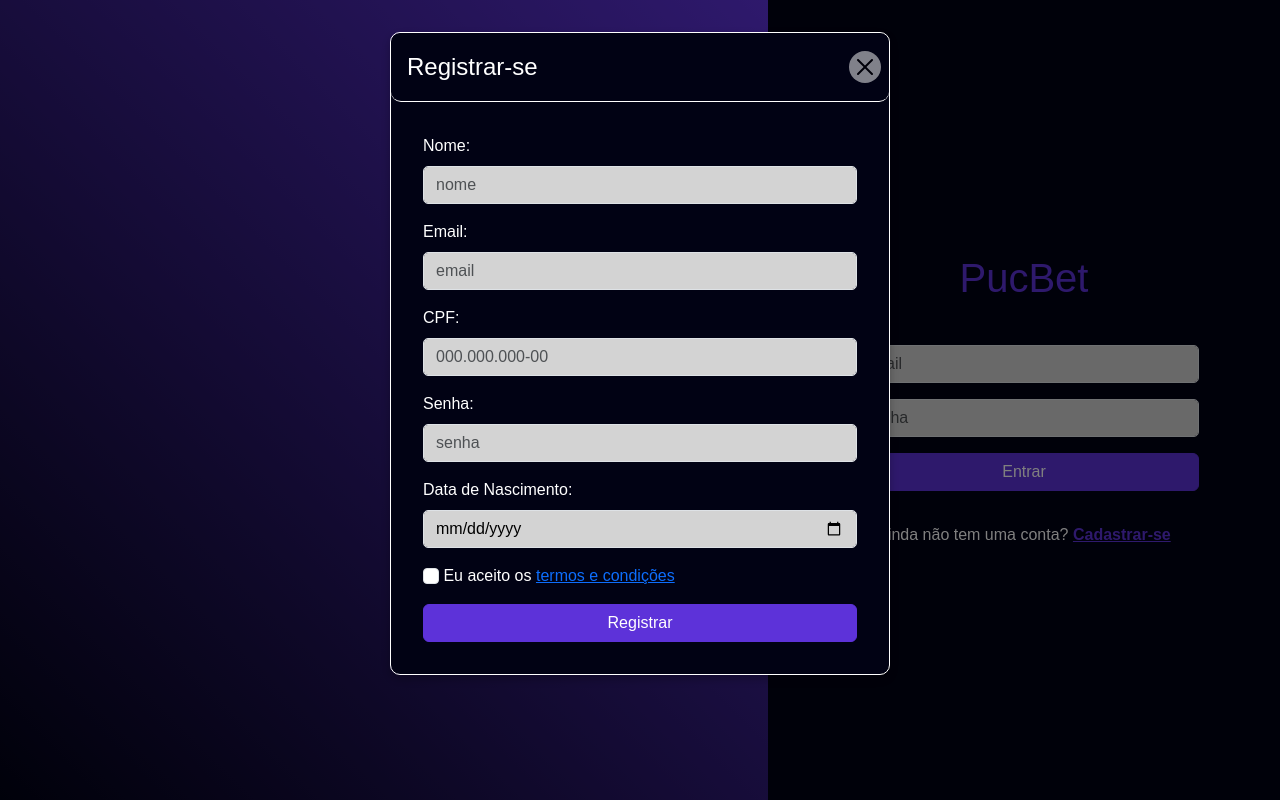
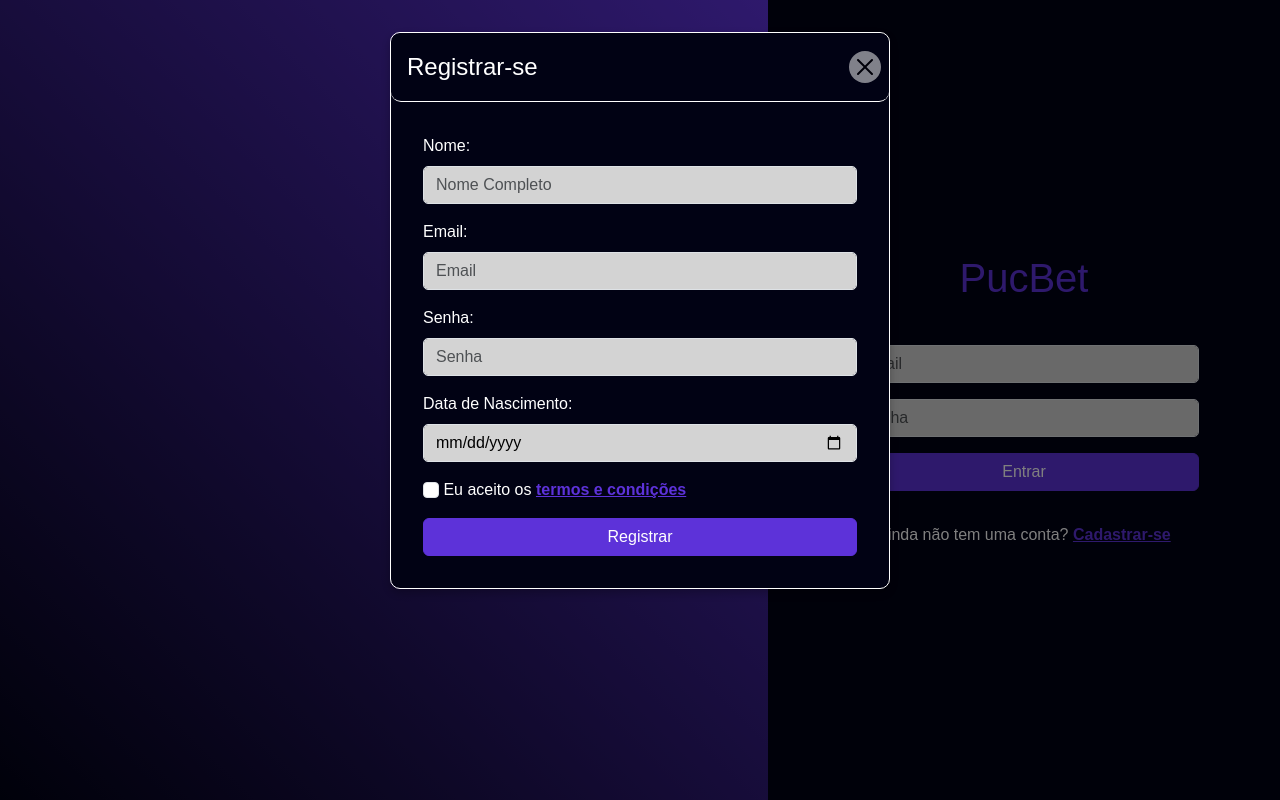
Before and after one commit to HenryPiozziPuc/PI2_2024_Grupo12, a plain HTML site: page PI II/login/index.html in a window 1280 px wide. Both pictures are taken after a click on the link "Cadastrar-se". Drawn offline with nearby package versions, Linux system fonts and the light colour scheme; a web font is replaced by a local one.

Commit message:
Update index.html

```diff
--- a/PI II/login/index.html
+++ b/PI II/login/index.html
@@ -17,7 +17,6 @@
     <div class="right-side">
       <div class="form-container">
         <h1 class="mb-3">PucBet</h1>
-
         <!-- Formulário de Login -->
         <form>
           <div class="form-group mb-3">
@@ -51,19 +50,15 @@
           <form method="post" action="#">
             <div class="mb-3">
               <label for="name" class="form-label">Nome:</label>
-              <input id="name" name="name" class="form-control" type="text" placeholder="nome" required>
+              <input id="name" name="name" class="form-control" type="text" placeholder="Nome Completo" required>
             </div>
             <div class="mb-3">
               <label for="email" class="form-label">Email:</label>
-              <input id="email" class="form-control" name="email" type="email" placeholder="email" required>
-            </div>
-            <div class="mb-3">
-              <label for="cpf" class="form-label">CPF:</label>
-              <input id="cpf" class="form-control" name="cpf" type="number" placeholder="000.000.000-00" required>
+              <input id="email" class="form-control" name="email" type="email" placeholder="Email" required>
             </div>
             <div class="mb-3">
               <label for="new-password" class="form-label">Senha:</label>
-              <input id="new-password" class="form-control" name="new-password" type="password" pattern="(?=.*\d)(?=.*[a-z])(?=.*[A-Z]).{8,}" placeholder="senha" title="Precisa conter pelo menos uma letra maiúscula, um numero e até 8 caractéres" required>
+              <input id="new-password" class="form-control" name="new-password" type="password" pattern="(?=.*\d)(?=.*[a-z])(?=.*[A-Z]).{8,}" placeholder="Senha" title="Precisa conter pelo menos uma letra maiúscula, um numero e até 8 caractéres" required>
             </div>
             <div class="mb-3">
               <label for="age" class="form-label">Data de Nascimento:</label>
@@ -72,7 +67,7 @@
             <div class="mb-3">
               <label for="terms-and-conditions">
                 <input class="form-check-input" id="terms-and-conditions" type="checkbox" required name="terms-and-conditions">
-                Eu aceito os <a href="#">termos e condições</a>
+                Eu aceito os <a href="termos.html" class="register-link">termos e condições</a>
               </label>
             </div>
             <button type="submit" class="btn btn-primary w-100">Registrar</button>
@@ -81,7 +76,6 @@
       </div>
     </div>
   </div>
-
   <script src="https://cdn.jsdelivr.net/npm/bootstrap@5.3.3/dist/js/bootstrap.bundle.min.js"></script>
 </body>
 </html>
```
